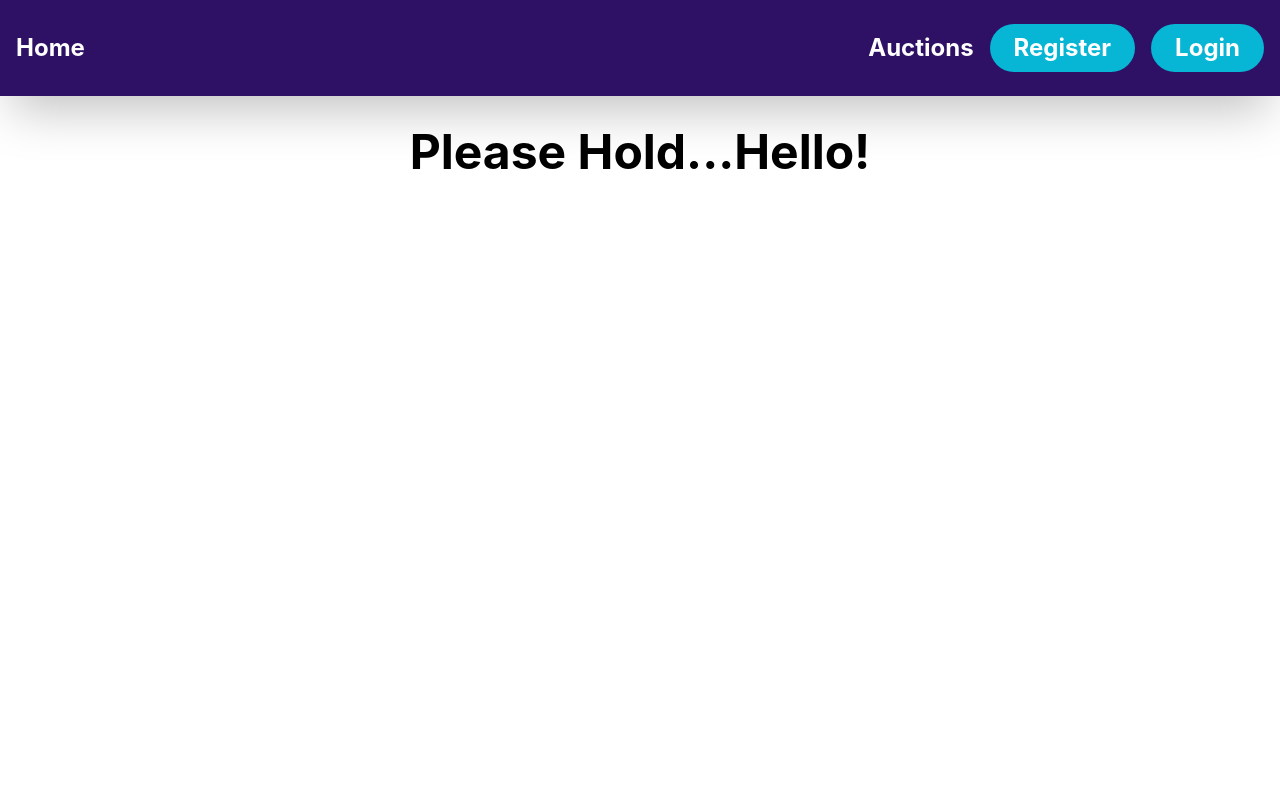
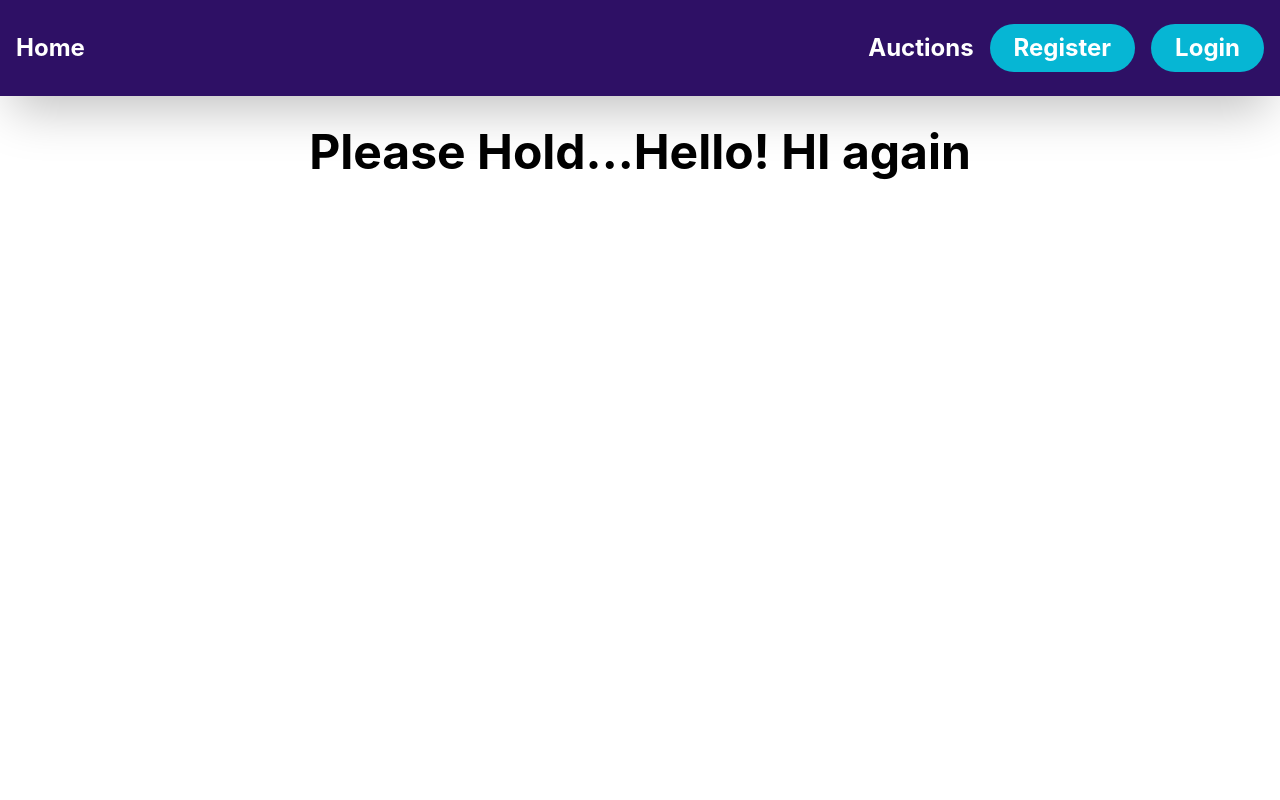
Before and after one commit to THossen/BiddersBlock, a React (Create React App) app in the folder client/: page /Contact in a window 1280 px wide. Shown: the top 800 px of the page. Built offline with nearby package versions, Linux system fonts and the light colour scheme.

Commit message:
HI again

```diff
--- a/client/src/components/pages/Contact/Contact.js
+++ b/client/src/components/pages/Contact/Contact.js
@@ -2,6 +2,7 @@ const Contact = () => {
     return (
         <div className="font-bold text-5xl text-center py-8">
             Please Hold...Hello!
+            HI again
         </div>
     )
 }
```
